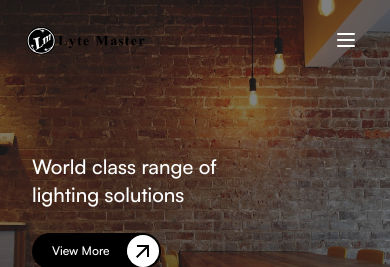
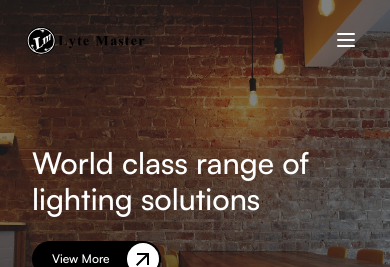
Before and after one commit to goutham-shankar/lytemaster, a Next.js app: page / in a window 390 px wide. Shown: the top 267 px of the page. Built offline with nearby package versions, Linux system fonts and the light colour scheme.

Commit message:
update: variants for headings

```diff
--- a/src/components/common/text/heading.jsx
+++ b/src/components/common/text/heading.jsx
@@ -1,7 +1,9 @@
-export default function Heading({ title, className = "" }) {
-  return (
-    <h1 className={`${className} text-xl sm:text-3xl lg:text-5xl xl:text-7xl`}>
-      {title}
-    </h1>
-  );
+const variants = {
+  lg: "text-xl sm:text-3xl lg:text-5xl xl:text-7xl",
+  xl: "text-2xl sm:text-3xl lg:text-5xl xl:text-7xl",
+  "2xl": "text-3xl sm:text-3xl lg:text-5xl xl:text-7xl",
+};
+
+export default function Heading({ title, className = "", variant = "lg" }) {
+  return <h1 className={`${className} ${variants[variant]}`}>{title}</h1>;
 }
```
